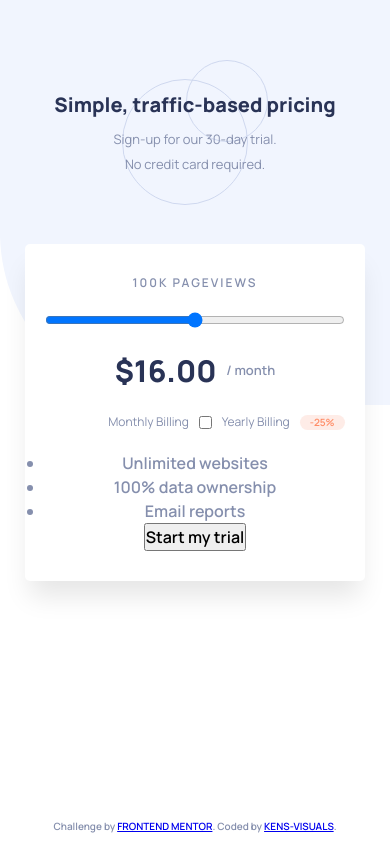
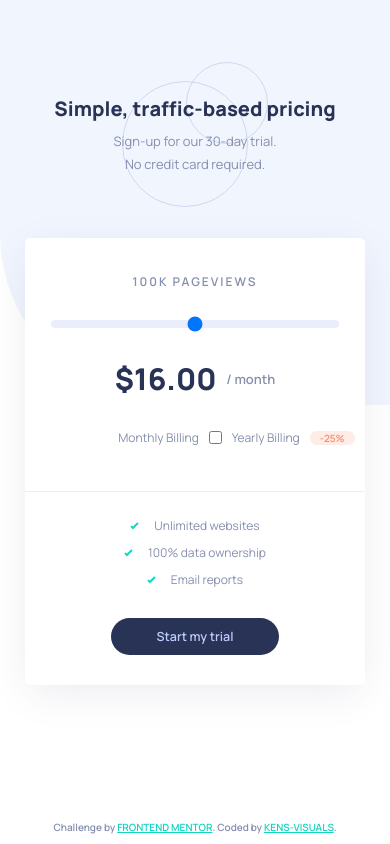
Before and after one commit to kens-visuals/interactive-pricing-component, a website: page index.html in a window 390 px wide. Drawn offline with Linux system fonts and the light colour scheme.

Commit message:
add mobile layout

```diff
--- a/scss/_base.scss
+++ b/scss/_base.scss
@@ -63,7 +63,6 @@ body {
   font-size: 1.6rem;
   font-weight: 600;
   text-rendering: optimizeSpeed;
-  line-height: 1.5;
   display: grid;
   grid-template-rows: 1fr auto;
   justify-items: center;
--- a/scss/_components.scss
+++ b/scss/_components.scss
@@ -7,7 +7,7 @@
       repeat: no-repeat;
       position: center;
     }
-    padding: 5rem 0;
+    padding: 5.5rem 0;
 
     & > *:nth-child(2) {
       margin-bottom: 0.5rem;
@@ -51,17 +51,17 @@
   &__box {
     background-color: $color-secondary;
     border-radius: 0.5rem;
-    box-shadow: rgba(0, 0, 0, 0.1) 0px 20px 25px -5px;
-    margin-top: 2rem;
-    padding: 3rem 2rem;
+    box-shadow: rgba($color-secondary--dark, 0.1) 0px 10px 40px -5px;
+    margin-top: 1rem;
   }
 
   &__wrapper {
     &-top {
+      padding: 3.5rem 1rem;
     }
 
     &-text {
-      margin: 2rem 0;
+      margin: 3rem 0 1rem 0;
       display: flex;
       align-items: center;
       justify-content: flex-end;
@@ -69,12 +69,34 @@
     }
 
     &-bottom {
+      border-top: 0.1rem solid $color-primary--light;
+      padding: 2.5rem 1rem 3rem 1rem;
     }
   }
 
   &__slider {
-    width: 100%;
-    margin: 2rem 0;
+    width: 90%;
+    height: 0.8rem;
+    border-radius: 1rem;
+    background-color: $color-primary--light;
+    margin: 3rem 0;
+    cursor: pointer;
+    -webkit-appearance: none;
+    -moz-appearance: none;
+    appearance: none;
+
+    &::-webkit-slider-runnable-track,
+    &::-moz-range-track,
+    &::-ms-track {
+    }
+  }
+
+  input[type='”range”']::-webkit-slider-thumb,
+  input[type='”range”']::-moz-range-thumb,
+  input[type='”range”']::-ms-thumb {
+    -webkit-appearance: none;
+    -moz-appearance: none;
+    appearance: none;
   }
 
   &__num {
@@ -96,12 +118,35 @@
   }
 
   &__list {
+    list-style: none;
   }
 
   &__item {
+    font-size: 1.2rem;
+    font-weight: 400;
+    margin-bottom: 1rem;
+
+    &::before {
+      content: url('../images/icon-check.svg');
+      width: 2rem;
+      margin-right: 1.5rem;
+    }
   }
 
   &__btn {
+    color: $color-blue;
+    background-color: $color-secondary--dark;
+    font-size: 1.25rem;
+    border: 0;
+    border-radius: 5rem;
+    margin-top: 2rem;
+    padding: 1rem 4.5rem;
+    transition: color 0.3s;
+
+    &:hover {
+      color: $color-secondary;
+      cursor: pointer;
+    }
   }
 }
 
@@ -112,13 +157,13 @@
 
   &__link:link,
   &__link:visited {
+    color: $color-cyan--dark;
     text-transform: uppercase;
-    // color: $color-primary--light;
     transition: all 0.3s;
   }
 
   &__link:hover,
   &__link:active {
-    // color: $color-secondary;
+    color: $color-cyan;
   }
 }
--- a/scss/_layout.scss
+++ b/scss/_layout.scss
@@ -1,6 +1,6 @@
 .container {
   width: 87%;
-  max-width: 40rem;
+  max-width: 60rem;
   text-align: center;
   margin-top: 4rem;
 }
```
Also changed, not shown: css/style.css, 1 other file.
